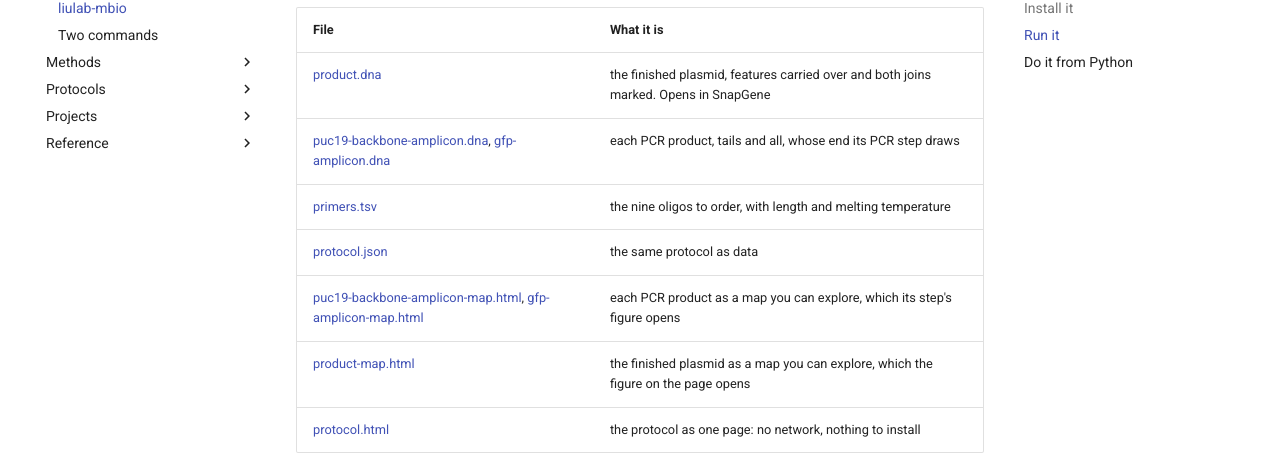
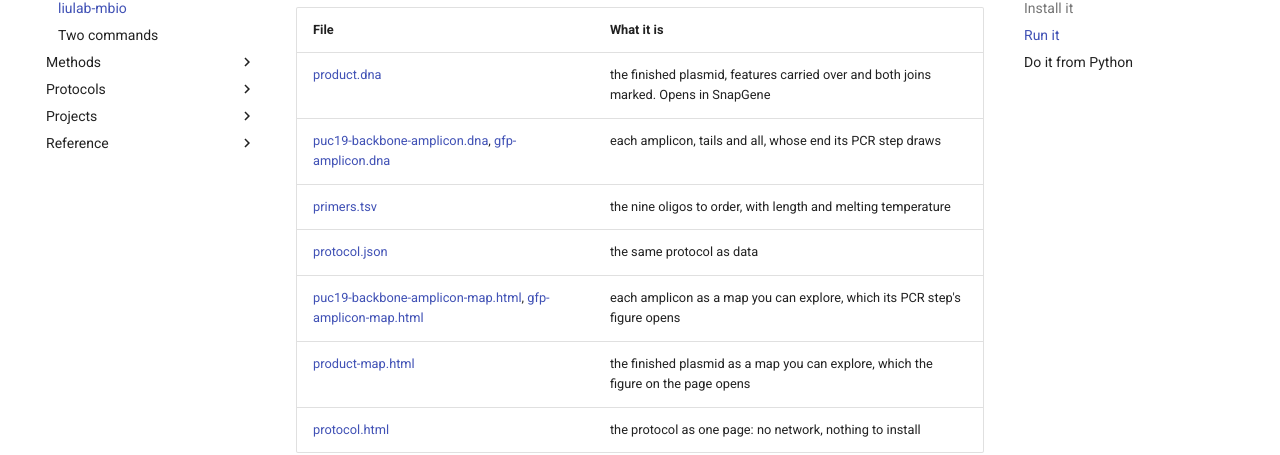
Before and after one commit to liuhlab/liulab-mbio, an MkDocs documentation site: the page built from docs/index.md, in a window 1280 px wide and 900 px high, scrolled down 1911 px. Shown: the part 127-582 px from the top of the window. Built offline with MkDocs 1.6.1 and Material for MkDocs 9.7.7, drawn with Linux system fonts in a browser that asks for light colours; comment, search, counter and statistics services are not loaded.

Commit message:
Place each tail's overhang mark from its cuts, call the PCR copy an amplicon in the docs, and trim the self-review's test findings
The overhang mark on an amplicon now reads where the enzyme cuts rather than
repeating the tail arithmetic, the caption says fragment where the bench says
fragment, the docs use the glossary's amplicon over PCR product, and the plan
test drops an absence check that recorded history. The CLI test keeps to its
wiring.

Co-Authored-By: Claude Opus 5.5 <noreply@anthropic.com>

```diff
--- a/docs/index.md
+++ b/docs/index.md
@@ -79,10 +79,10 @@ plan/protocol.html
 | File | What it is |
 | --- | --- |
 | [product.dna](examples/pUC19-GFP/product.dna) | the finished plasmid, features carried over and both joins marked. Opens in SnapGene |
-| [puc19-backbone-amplicon.dna](examples/pUC19-GFP/puc19-backbone-amplicon.dna), [gfp-amplicon.dna](examples/pUC19-GFP/gfp-amplicon.dna) | each PCR product, tails and all, whose end its PCR step draws |
+| [puc19-backbone-amplicon.dna](examples/pUC19-GFP/puc19-backbone-amplicon.dna), [gfp-amplicon.dna](examples/pUC19-GFP/gfp-amplicon.dna) | each amplicon, tails and all, whose end its PCR step draws |
 | [primers.tsv](examples/pUC19-GFP/primers.tsv) | the nine oligos to order, with length and melting temperature |
 | [protocol.json](examples/pUC19-GFP/protocol.json) | the same protocol as data |
-| [puc19-backbone-amplicon-map.html](examples/pUC19-GFP/puc19-backbone-amplicon-map.html), [gfp-amplicon-map.html](examples/pUC19-GFP/gfp-amplicon-map.html) | each PCR product as a map you can explore, which its step's figure opens |
+| [puc19-backbone-amplicon-map.html](examples/pUC19-GFP/puc19-backbone-amplicon-map.html), [gfp-amplicon-map.html](examples/pUC19-GFP/gfp-amplicon-map.html) | each amplicon as a map you can explore, which its PCR step's figure opens |
 | [product-map.html](examples/pUC19-GFP/product-map.html) | the finished plasmid as a map you can explore, which the figure on the page opens |
 | [protocol.html](examples/pUC19-GFP/protocol.html) | the protocol as one page: no network, nothing to install |
 
```
Also changed, not shown: docs/methods/golden-gate.md (+2 -2 lines), docs/protocols/reading.md (+1 -1 lines), docs/reference/cli.md (+1 -1 lines), 5 other files.
